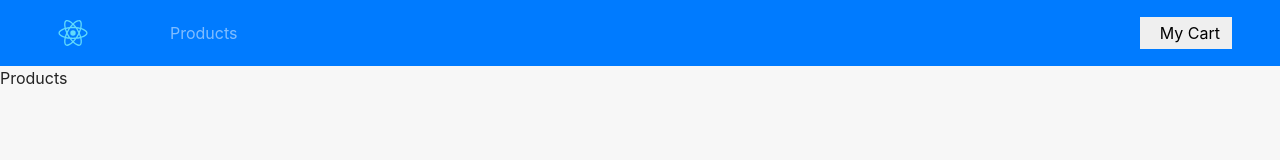
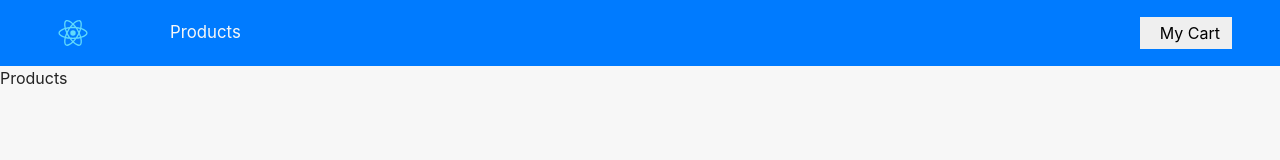
Before and after one commit to B-Starr7/react-ecommerce, a React (Create React App) app: page / in a window 1280 px wide. Shown: the top 160 px of the page. Built offline with nearby package versions, Linux system fonts and the light colour scheme; the HTML template or start-up script is replaced by a standard one.

Commit message:
add navbar styled

```diff
--- a/src/components/NavBar.js
+++ b/src/components/NavBar.js
@@ -7,7 +7,7 @@
 export default class NavBar extends Component {
     render() {
         return(
-            <nav className="navbar navbar-expand-sm bg-primary navbar-dark px-sm-5">
+            <NavWrapper className="navbar navbar-expand-sm bg-primary navbar-dark px-sm-5">
                 <Link to="/">
                     <img src={logo} alt="Logo" className="navbar-brand" style={{width: '50px', height: '50px'}}
                     />
@@ -26,7 +26,15 @@
                         My cart
                     </ButtonContainer>
                 </Link>
-            </nav>
+            </NavWrapper>
         )
     }
 }
+
+const NavWrapper = styled.nav`
+    .nav-link {
+        /* nusty - ok for demo */
+        color: var(--mainWhite) !important;
+        font-size: 1.05rem;
+    }
+`;
```
